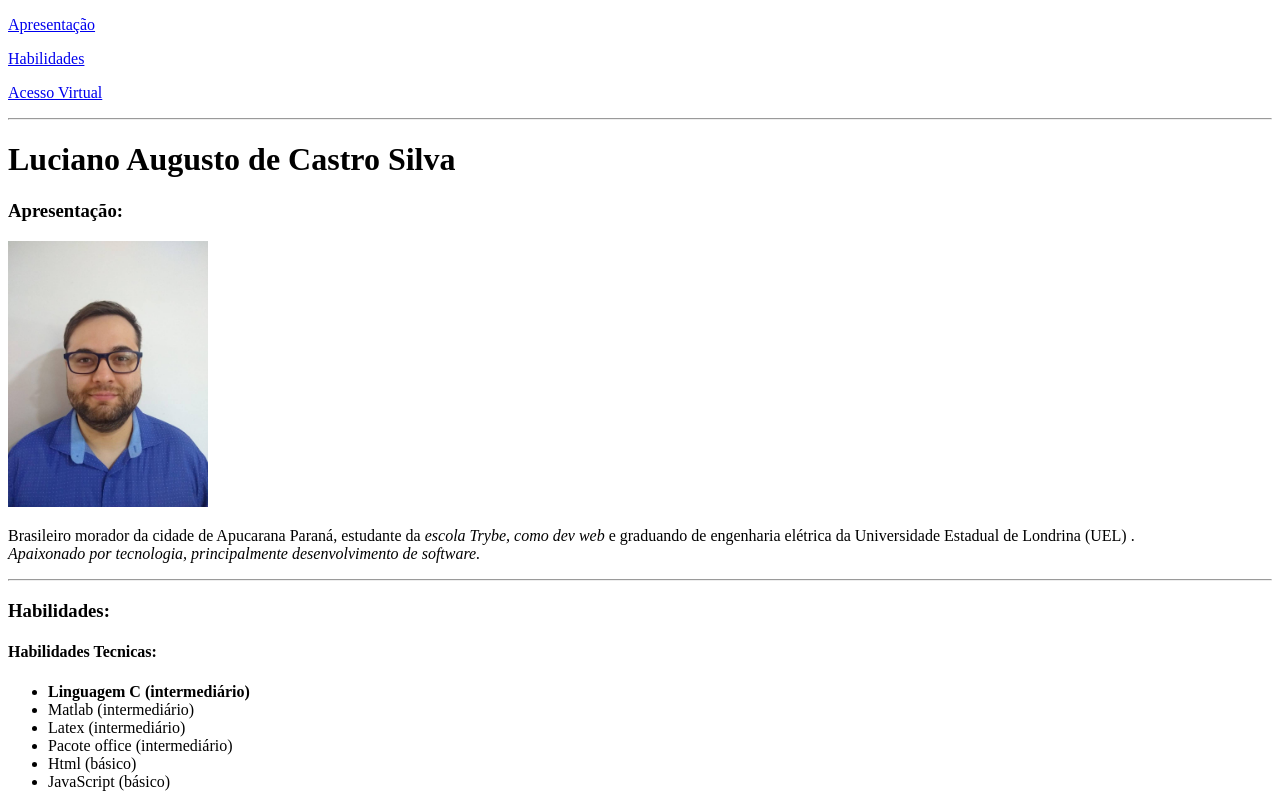
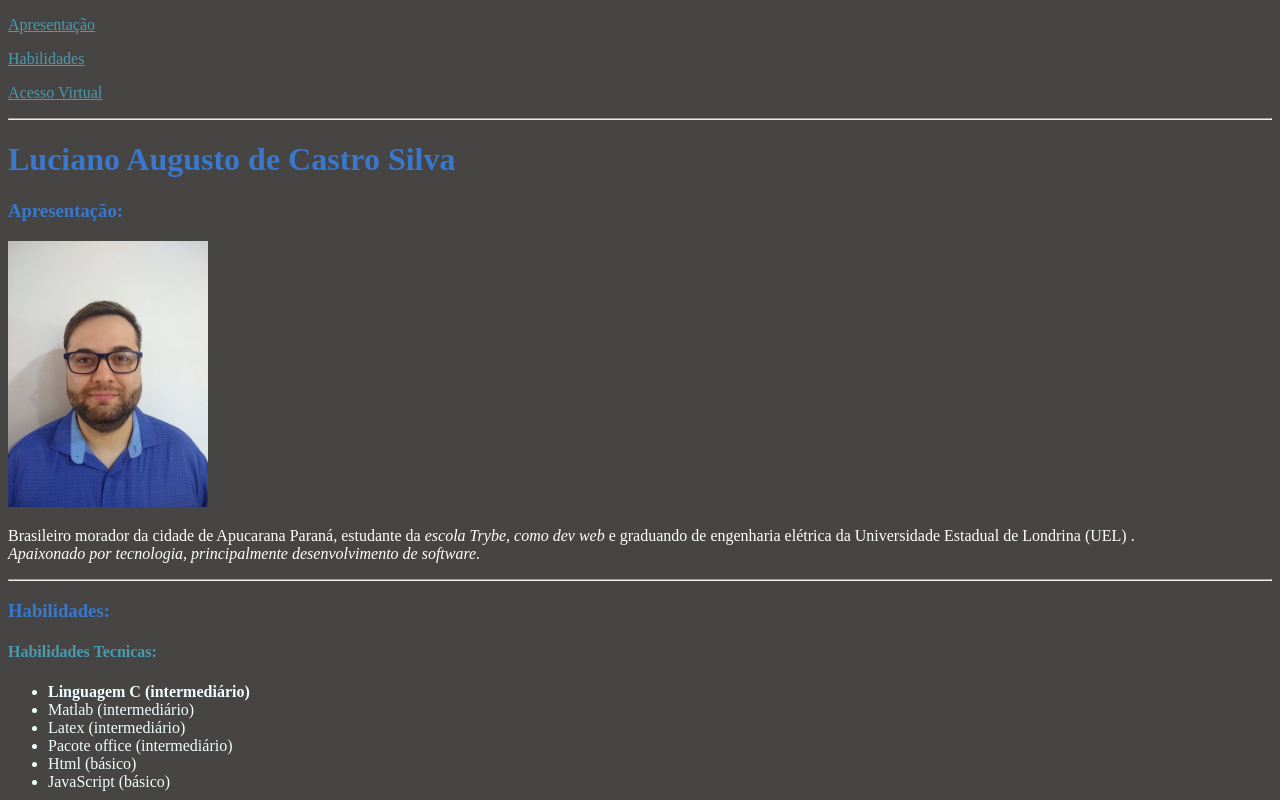
Before and after one commit to ladcs/ladcs.github.io, a plain HTML site: page index.html in a window 1280 px wide. Shown: the top 800 px of the page. Drawn offline with Linux system fonts and the light colour scheme.

Commit message:
colocando cor

```diff
--- a/index.html
+++ b/index.html
@@ -3,6 +3,32 @@
 <head>
     <meta charset="UTF-8">
     <title>Portifólio</title>
+    <style>
+        a{
+            color: rgb(73, 155, 175);
+        }
+        p {
+            color: white;
+        }
+        body {
+            background-color: rgb(71, 68, 68);
+        }
+        ul {
+            color: azure;
+        }
+        h1 {
+            color: rgb(57, 120, 202);
+        }
+        h2 {
+            color: rgb(57, 120, 202);
+        }
+        h3 {
+            color:rgb(57, 120, 202);
+        }
+        h4 {
+            color: rgb(73, 155, 175);
+        }
+    </style>
 </head>
 <body>
     <p><a href="#apresentação">Apresentação</a></p>
```
